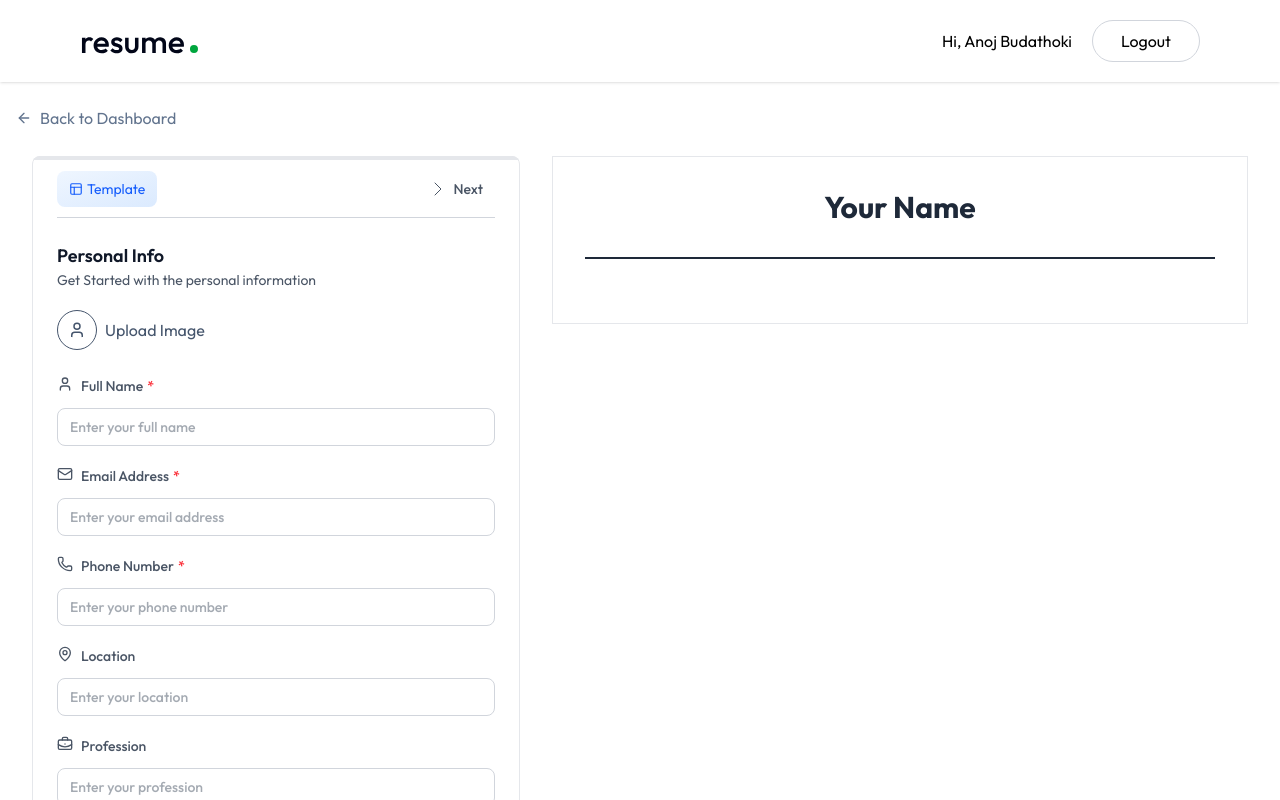
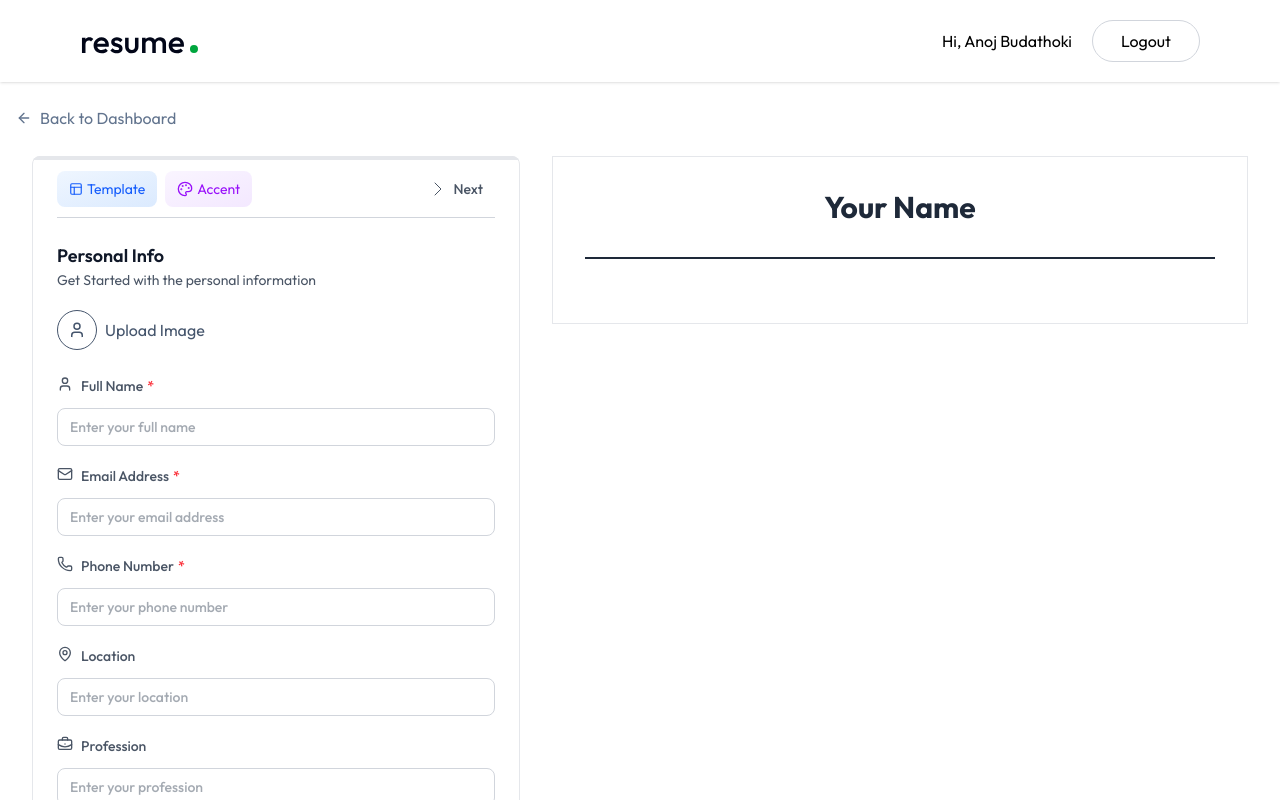
Before and after one commit to anoj17/ai-resume-builder, a React (Vite) app in the folder client/: page /app/builder/1 in a window 1280 px wide. Shown: the top 800 px of the page. Built offline with nearby package versions, Linux system fonts and the light colour scheme.

Commit message:
refactor(colorPicker): add colors picker component

```diff
--- /dev/null
+++ b/client/src/components/ColorPicker.tsx
@@ -0,0 +1,63 @@
+import { Check, Palette } from "lucide-react";
+import { useState } from "react";
+
+interface ColorPickerProps {
+  selectedColor: string;
+  onChange: (color: string) => void;
+}
+
+const ColorPicker = ({ selectedColor, onChange }: ColorPickerProps) => {
+  const colors = [
+    { name: "Blue", value: "#3B82F6" },
+    { name: "Green", value: "#10B981" },
+    { name: "Red", value: "#EF4444" },
+    { name: "Indigo", value: "#6366F1" },
+    { name: "Purple", value: "#8B5CF6" },
+    { name: "Orange", value: "#F97316" },
+    { name: "Pink", value: "#EC4899" },
+    { name: "Gray", value: "#6B7280" },
+    { name: "Black", value: "#1F2937" },
+    { name: "Teal", value: "#14B8A6" },
+  ];
+  const [isOpen, setIsOpen] = useState<boolean>(false);
+  return (
+    <div className="relative">
+      <button
+        onClick={() => setIsOpen(!isOpen)}
+        className="flex items-center gap-1 text-sm cursor-pointer text-purple-600 bg-gradient-to-br from-purple-50 to-purple-100 ring-purple-300 hover:ring transition-all px-3 py-2 rounded-lg"
+      >
+        <Palette size={16} />
+        <span className="max-sm:hidden">Accent</span>
+      </button>
+      {isOpen && (
+        <div className="grid grid-cols-4 w-60 gap-2 absolute top-full left-0 right-0 p-3 mt-2 z-10 bg-white rounded-md border border-gray-200 shadow-sm">
+          {colors.map((color: { name: string; value: string }) => (
+            <div
+              key={color.value}
+              className="relative cursor-pointer group flex flex-col"
+              onClick={() => {
+                onChange(color.value);
+              }}
+            >
+              <div
+                className="h-11 w-11 rounded-full border-2 border-transparent group-hover:border-black/25 transition-colors"
+                style={{ backgroundColor: color.value }}
+              >
+                {selectedColor === color.value && (
+                  <div className="absolute top-0 left-0 right-0 bottom-4.5 flex items-center justify-center">
+                    <Check className="size-5 text-white" />
+                  </div>
+                )}
+              </div>
+              <p className="text-xs text-center mt-1 text-gray-600s">
+                {color.name}
+              </p>
+            </div>
+          ))}
+        </div>
+      )}
+    </div>
+  );
+};
+
+export default ColorPicker;
--- a/client/src/pages/ResumeBuilder.tsx
+++ b/client/src/pages/ResumeBuilder.tsx
@@ -16,6 +16,7 @@ import {
 import PersonalInfoForm from "../components/PersonalInfoForm";
 import ResumePreview from "../components/ResumePreview";
 import TempleateSelector from "../components/TempleateSelector";
+import ColorPicker from "../components/ColorPicker";
 
 const ResumeBuilder = () => {
   const [resumeData, setResumeData] = useState<any>({
@@ -92,11 +93,20 @@ const ResumeBuilder = () => {
 
               {/* Navigation Section */}
               <div className="flex justify-between items-center mb-6 border-b border-gray-300 py-1">
-                <div>
+                <div className="flex items-center gap-2">
                   <TempleateSelector
                     selectedTemplate={resumeData?.template}
-                    onChange={(template: any) =>
+                    onChange={(template: string) =>
                       setResumeData((prev: any) => ({ ...prev, template }))
+                    }
+                  />
+                  <ColorPicker
+                    selectedColor={resumeData?.accent_color}
+                    onChange={(color: string) =>
+                      setResumeData((prev: any) => ({
+                        ...prev,
+                        accent_color: color,
+                      }))
                     }
                   />
                 </div>
@@ -134,7 +144,7 @@ const ResumeBuilder = () => {
                   <div>
                     <PersonalInfoForm
                       data={resumeData?.personal_info}
-                      onchange={(data: any) =>
+                      onchange={(data: string) =>
                         setResumeData((prev: any) => ({
                           ...prev,
                           personal_info: data,
```
